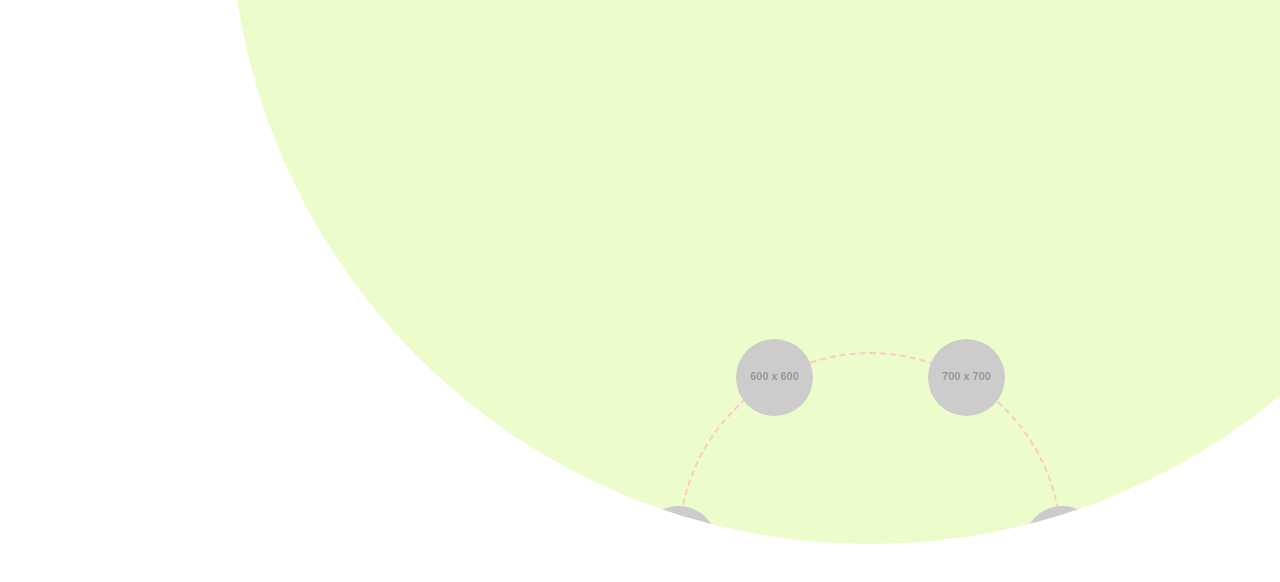
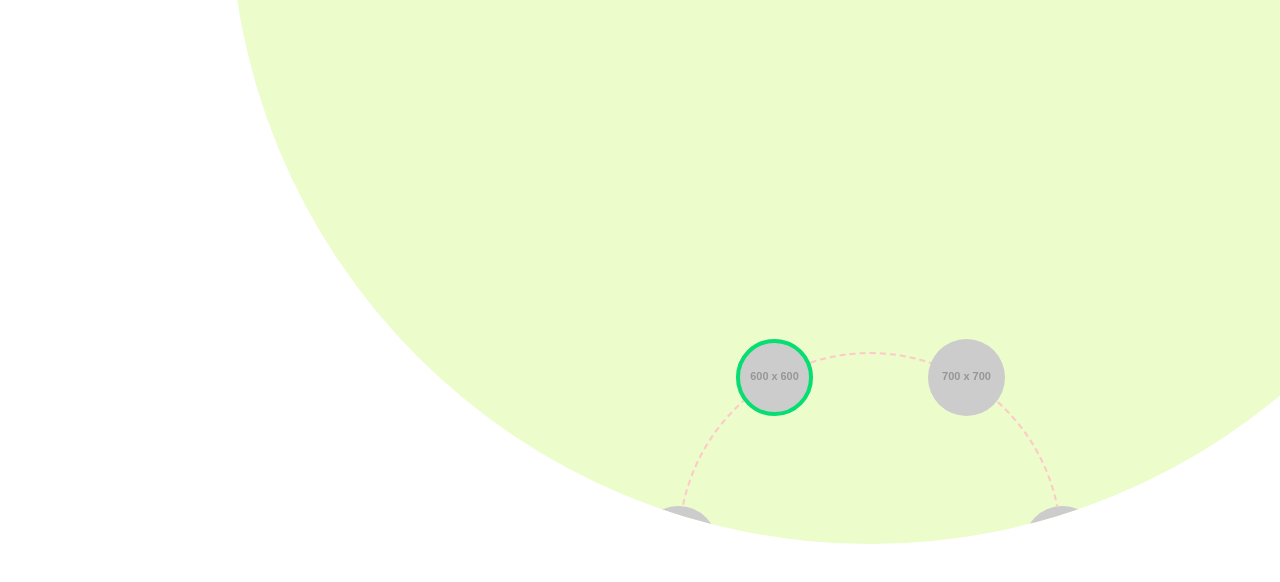
Before and after one commit to Massfice/food-spinner, a React (Vite) app: page / in a window 1280 px wide. Shown: the top 582 px of the page. Built offline with nearby package versions, Linux system fonts and the light colour scheme.

Commit message:
adding winning area to the spinner

```diff
--- a/src/components/CirclesWrapper.tsx
+++ b/src/components/CirclesWrapper.tsx
@@ -26,11 +26,16 @@ type CirclesWrapperProps = {
      * The border of the wrapper.
      */
     border?: CirclesWrapperBorder;
+
+    /**
+     * The winning area of the wrapper.
+     */
+    winningArea?: CirclesWrapperBorder;
 };
 
 export const CirclesWrapper: React.FC<
     CirclesWrapperProps
-> = ({ circles, className, border }) => {
+> = ({ circles, className, border, winningArea }) => {
     return (
         <div
             className={cn(
@@ -80,6 +85,28 @@ export const CirclesWrapper: React.FC<
                     }}
                 />
             )}
+
+            {winningArea && (
+                <div
+                    className="absolute z-0 border-2 border-solid border-4 border-green-400 rounded-full z-20"
+                    style={{
+                        width: `${winningArea.radius * 2}${
+                            winningArea.units
+                        }`,
+                        height: `${winningArea.radius * 2}${
+                            winningArea.units
+                        }`,
+                        ...positionCircle(
+                            {
+                                x: winningArea.x,
+                                y: winningArea.y,
+                            },
+                            winningArea.radius,
+                            winningArea.units,
+                        ),
+                    }}
+                />
+            )}
         </div>
     );
 };
--- a/src/components/Spinner.tsx
+++ b/src/components/Spinner.tsx
@@ -61,6 +61,7 @@ export const Spinner: React.FC<SpinnerProps> = (props) => {
         radius,
         units,
         eventEmitter,
+        winningPosition,
     } = props;
 
     const { items: transformedItems, spin } =
@@ -106,6 +107,18 @@ export const Spinner: React.FC<SpinnerProps> = (props) => {
                 radius,
                 units,
             }}
+            winningArea={
+                winningPosition
+                    ? {
+                          x: winningPosition.x,
+                          y: winningPosition.y,
+                          radius:
+                              transformedItems[0]?.radius ??
+                              0,
+                          units,
+                      }
+                    : undefined
+            }
         />
     );
 };
```
Also changed, not shown: 1 other file (tests, documents, lock files or other folders).
